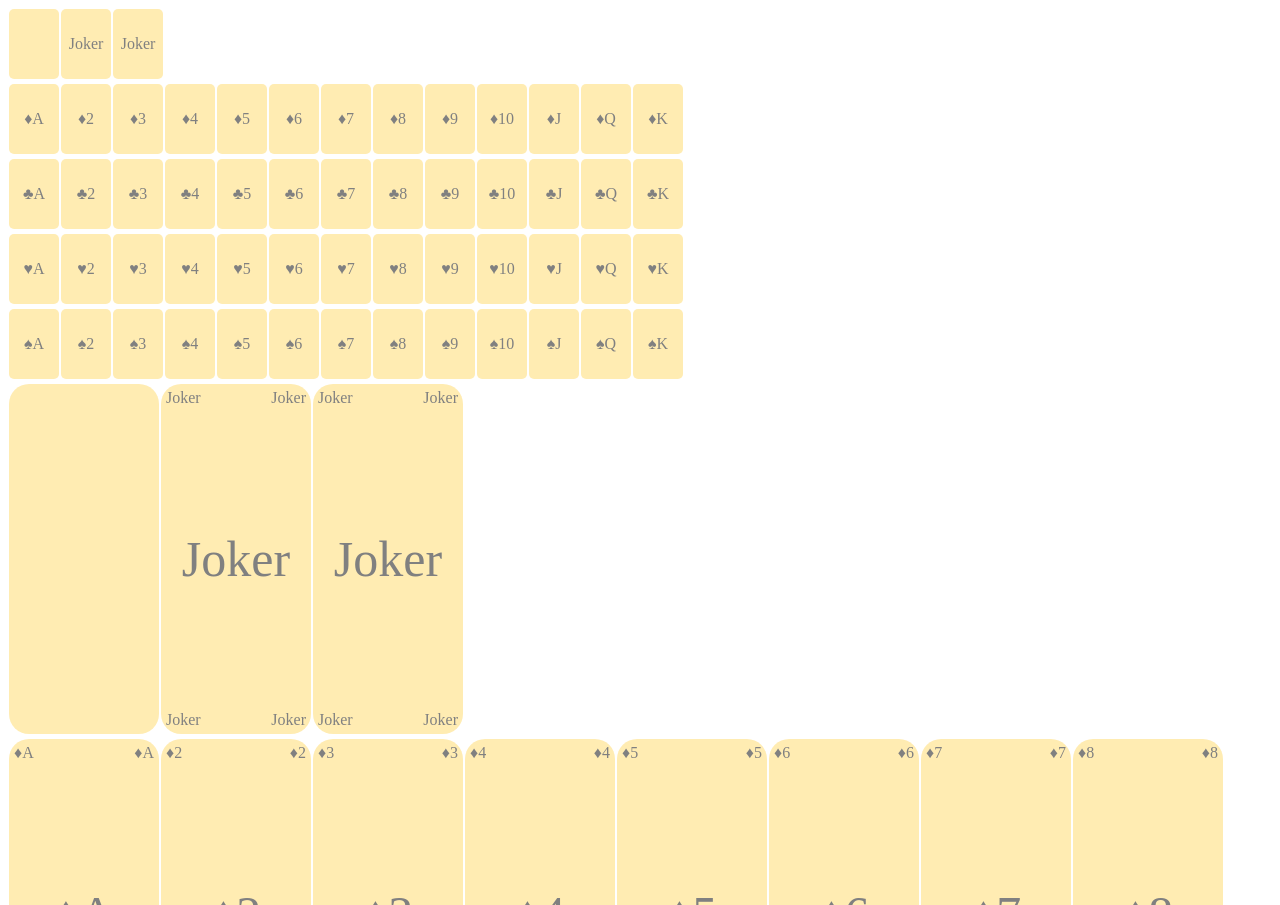
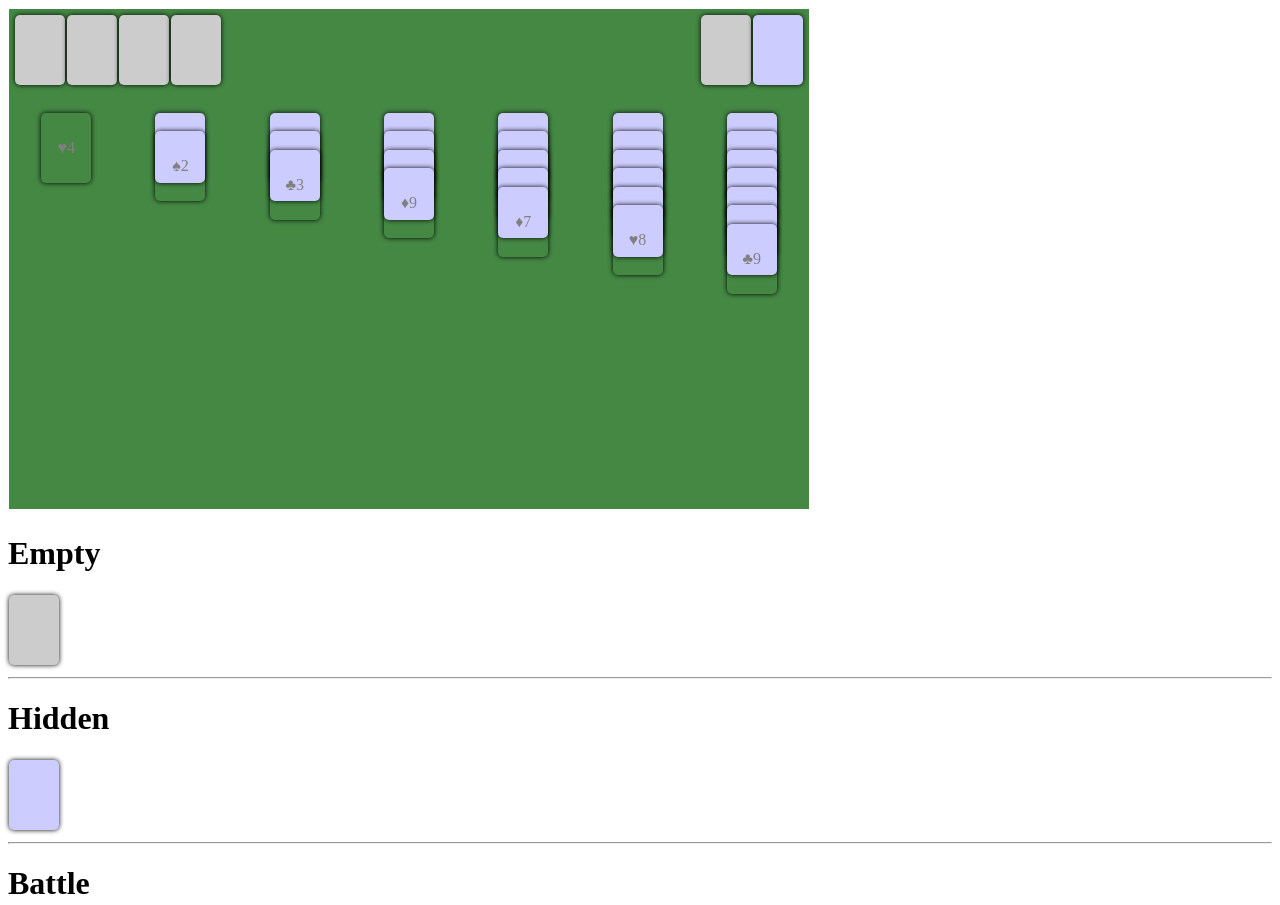
Before and after one commit to Geompse/Geompse.github.io, a plain HTML site: page index.html in a window 1280 px wide. Shown: the top 905 px of the page. Drawn offline with Linux system fonts and the light colour scheme.

Commit message:
Klondike Solitaire

```diff
--- a/dom/AnchorHTMLElement.js
+++ b/dom/AnchorHTMLElement.js
@@ -9,12 +9,13 @@ class AnchorHTMLElement extends HTMLElement
 		var anchor_html = new AnchorHTMLElement();
 		anchor_html.setAttribute('horizontal',horizontal);
 		anchor_html.setAttribute('vertical',vertical);
-		if(typeof(value) != 'value')
+		if(typeof(value) != 'undefined')
 			anchor_html.setAttribute('value',value);
 		if(typeof(className) != 'undefined')
 			anchor_html.className = className;
 		return anchor_html;
 	}
+
 	constructor()
 	{
 		super();
@@ -29,7 +30,7 @@ class AnchorHTMLElement extends HTMLElement
 		style.textContent = `
 			:host([horizontal="left"]){--horizontal:left;}
 			:host([horizontal="center"]){--horizontal:center;}
-			:host([horizontal="right"]){--horizontal:right;}
+			:host([horizontal="right"]){--horizontal:right;direction:rtl;}
 			:host([vertical="top"]){--vertical:top;}
 			:host([vertical="middle"]){--vertical:middle;}
 			:host([vertical="bottom"]){--vertical:bottom;}
@@ -45,7 +46,9 @@ class AnchorHTMLElement extends HTMLElement
 	}
 	update()
 	{
-		this.content.innerHTML = this.getAttribute('value');
+		var value = this.getAttribute('value');
+		if(this.content.innerHTML != value)
+			this.content.innerHTML = value;
 	}
 }
 customElements.define('anchor-html',AnchorHTMLElement);
--- a/dom/GameCardElement.js
+++ b/dom/GameCardElement.js
@@ -4,33 +4,100 @@ class GameCardElement extends HTMLElement
 	static SUIT_CLUBS = '\u2663';
 	static SUIT_HEARTS = '\u2665';
 	static SUIT_DIAMONDS = '\u2666';
+	static SUITS_NONE = [''];
+	static SUITS_ALPHA = [GameCardElement.SUIT_CLUBS,GameCardElement.SUIT_DIAMONDS,GameCardElement.SUIT_HEARTS,GameCardElement.SUIT_SPADES];
 	static SUITS_COLOR = [GameCardElement.SUIT_DIAMONDS,GameCardElement.SUIT_CLUBS,GameCardElement.SUIT_HEARTS,GameCardElement.SUIT_SPADES];
-	static SUITS_ALPHA = [GameCardElement.SUIT_CLUBS,GameCardElement.SUIT_DIAMONDS,GameCardElement.SUIT_HEARTS,GameCardElement.SUIT_SPADES];
-	static SUITS = GameCardElement.SUITS_COLOR;
 
-	static DECK13 = ['1','2','3','4','5','6','7','8','9','10','J','Q','K'];
-	static DECK13_AS_FIRST = ['A','2','3','4','5','6','7','8','9','10','J','Q','K'];
-	static DECK13_AS_LAST = ['2','3','4','5','6','7','8','9','10','J','Q','K','A'];
-	static DECK = GameCardElement.DECK13_AS_FIRST;
-
+	static FOOL = 'Excuse';
 	static BLACK_JOKER = '*';
 	static RED_JOKER = '#';
+	static RANK_EMPTY = '-';
+	static RANK_HIDDEN = '';
+	static RANKS_8 = ['7','8','9','10','J','Q','K','A'];
+	static RANKS_13 = ['1','2','3','4','5','6','7','8','9','10','J','Q','K'];
+	static RANKS_13_AS_FIRST = ['A','2','3','4','5','6','7','8','9','10','J','Q','K'];
+	static RANKS_13_AS_LAST = ['2','3','4','5','6','7','8','9','10','J','Q','K','A'];
+	static RANKS_14 = ['1','2','3','4','5','6','7','8','9','10','J','C','Q','K'];
+	static RANKS_21_FOOL = ['1','2','3','4','5','6','7','8','9','10','11','12','13','14','15','16','17','18','19','20','21',GameCardElement.FOOL];
+
+	static DECK_EMPTY = [[GameCardElement.SUITS_NONE,[GameCardElement.RANK_EMPTY]]];
+	static DECK_HIDDEN = [[GameCardElement.SUITS_NONE,[GameCardElement.RANK_HIDDEN]]];
+	static DECK_32 = [[GameCardElement.SUITS_COLOR,GameCardElement.RANKS_8]];
+	static DECK_52_ALPHA = [[GameCardElement.SUITS_ALPHA,GameCardElement.RANKS_13_AS_FIRST]];
+	static DECK_52_COLOR = [[GameCardElement.SUITS_COLOR,GameCardElement.RANKS_13_AS_FIRST]];
+	static DECK_54 = [[GameCardElement.SUITS_COLOR,GameCardElement.RANKS_13_AS_LAST],[GameCardElement.SUITS_NONE,[GameCardElement.BLACK_JOKER,GameCardElement.RED_JOKER]]];
+	static DECK_78 = [[GameCardElement.SUITS_COLOR,GameCardElement.RANKS_14],[GameCardElement.SUITS_NONE,GameCardElement.RANKS_21_FOOL]];
+	static DECKS = {
+		'Empty':GameCardElement.DECK_EMPTY,
+		'Hidden':GameCardElement.DECK_HIDDEN,
+		'Battle':GameCardElement.DECK_54,
+		'Belote':GameCardElement.DECK_32,
+		'Bridge':GameCardElement.DECK_52_ALPHA,
+		'Tarot':GameCardElement.DECK_78,
+		'null':null
+	};
+
+	static expand(deck)
+	{
+		var expand = [];
+		for(var definition of deck)
+			for(var suit of definition[0])
+				for(var rank of definition[1])
+					expand.push([suit,rank]);
+		return expand;
+	}
+	static shuffle(deck)
+	{
+		var shuffle = GameCardElement.expand(deck);
+		for(var i=shuffle.length; i>0; i--)
+		{
+			var random = Math.floor(Math.random()*i);
+			if(typeof(shuffle[i]) == 'undefined')
+				continue;
+			var temp = shuffle[i];
+			shuffle[i] = shuffle[random];
+			shuffle[random] = temp;
+		}
+		return shuffle;
+	}
+	static debugDecks()
+	{
+		for(var deck in GameCardElement.DECKS)
+		{
+			if(!GameCardElement.DECKS[deck])
+				continue;
+			var title = document.createElement('h1');
+			title.innerHTML = deck;
+			document.body.appendChild(title);
+			for(var large of [false/*,true*/])
+			{
+				for(var definition of GameCardElement.DECKS[deck])
+				{
+					for(var suit of definition[0])
+					{
+						for(var rank of definition[1])
+							document.body.appendChild(GameCardElement.factory(suit,rank,large));
+						document.body.appendChild(document.createElement('br'));
+					}
+				}
+			}
+			document.body.appendChild(document.createElement('hr'));
+		}
+	}
 
 	static get observedAttributes()
 	{
-		return ['suit','rank','large'];
+		return ['suit','rank','large','empty'];
 	}
 	static factory(suit,rank,large)
 	{
 		var game_card = new GameCardElement();
-		if(suit)
-			game_card.setAttribute('suit',suit);
-		if(rank)
-			game_card.setAttribute('rank',rank);
+		game_card.setValue(suit,rank,large);
 		if(large)
 			game_card.toggleAttribute('large');
 		return game_card;
 	}
+
 	constructor()
 	{
 		super();
@@ -42,6 +109,7 @@ class GameCardElement extends HTMLElement
 
 		var suit = this.getAttribute('suit');
 		var rank = this.getAttribute('rank');
+		wrapper.appendChild(AnchorHTMLElement.factory('center','top',suit+rank,'value_top'));
 		wrapper.appendChild(AnchorHTMLElement.factory('center','middle',suit+rank,'value_center'));
 		for(var top_bottom of ['top','bottom'])
 			for(var left_right of ['left','right'])
@@ -49,12 +117,17 @@ class GameCardElement extends HTMLElement
 
 		var style = document.createElement('style');
 		style.textContent = `
-			:host{display:inline-block;width:50px;height:70px;margin:1px;}
+			:host{display:inline-block;width:50px;height:70px;margin:1px;user-select:none;}
 			:host([large]){--centervaluefontsize:50px;--minivaluesdisplay:inline-block;display:inline-block;width:150px;height:350px;--cardborderradius:20px;}
-			:host([suit="${GameCardElement.SUIT_SPADES}"],[suit="${GameCardElement.SUIT_CLUBS}"],[rank="${GameCardElement.BLACK_JOKER}"]){--cardcolor:black;--cardbackground:rgba(0,0,0,0.1);}
-			:host([suit="${GameCardElement.SUIT_HEARTS}"],[suit="${GameCardElement.SUIT_DIAMONDS}"],[rank="${GameCardElement.RED_JOKER}"]){--cardcolor:red;--cardbackground:rgba(255,0,0,0.1);}
-			.wrapper{box-sizing:border-box;display:inline-block;position:relative;width:100%;height:100%;color:var(--cardcolor,gray);background:var(--cardbackground,rgba(255,192,0,0.3));border-radius:var(--cardborderradius,5px)}
-			.value_center{display:inline-block;position:absolute;top:0px;left:0px;width:100%;height:100%;font-size:var(--centervaluefontsize,initial);}
+			:host([covered]){--topvaluedisplay:inline-block;--centervaluedisplay:none;}
+			:host([rank]:not([suit])){--cardcolor:black;--cardbackground:#FEC;}
+			:host([suit="${GameCardElement.SUIT_SPADES}"],[suit="${GameCardElement.SUIT_CLUBS}"],[rank="${GameCardElement.BLACK_JOKER}"]){--cardcolor:black !important;--cardbackground:#EEE !important;}
+			:host([suit="${GameCardElement.SUIT_HEARTS}"],[suit="${GameCardElement.SUIT_DIAMONDS}"],[rank="${GameCardElement.RED_JOKER}"]){--cardcolor:red !important;--cardbackground:#FEE !important;}
+			:host([rank="${GameCardElement.RANK_EMPTY}"]){--cardcolor:black;--cardbackground:#CCC !important;}
+			:host([rank=""]){--cardcolor:black;--cardbackground:#CCF !important;}
+			.wrapper{box-sizing:border-box;display:inline-block;position:relative;width:100%;height:100%;color:var(--cardcolor,gray);background:var(--cardbackground,transparent);border-radius:var(--cardborderradius,5px);box-shadow:0px 0px 5px #000;}
+			.value_top{display:var(--topvaluedisplay,none);position:absolute;top:0px;left:0px;width:100%;height:100%;font-size:var(--centervaluefontsize,initial);}
+			.value_center{display:var(--centervaluedisplay,inline-block);position:absolute;top:0px;left:0px;width:100%;height:100%;font-size:var(--centervaluefontsize,initial);}
 			.value_top_left{display:var(--minivaluesdisplay,none);position:absolute;top:5px;left:5px;width:25%;height:25%;}
 			.value_top_right{display:var(--minivaluesdisplay,none);position:absolute;top:5px;right:5px;width:25%;height:25%;}
 			.value_bottom_left{display:var(--minivaluesdisplay,none);position:absolute;bottom:5px;left:5px;width:25%;height:25%;}
@@ -72,9 +145,23 @@ class GameCardElement extends HTMLElement
 	{
 		var suit = this.getAttribute('suit');
 		var rank = this.getAttribute('rank');
+
+		var newvalue = (suit?suit:'')+(rank?rank:'');
+		if(rank == GameCardElement.BLACK_JOKER || rank == GameCardElement.RED_JOKER)
+			newvalue = 'Joker';
+		if(rank == GameCardElement.RANK_EMPTY)
+			newvalue = '';
 		var chs = this.shadowRoot.querySelectorAll('anchor-html');
 		for(var c=0; c<chs.length; c++)
-			chs[c].setAttribute('value',rank==GameCardElement.BLACK_JOKER||rank==GameCardElement.RED_JOKER?'Joker':((suit?suit:'')+(rank?rank:'')));
+			if(chs[c].getAttribute('value') != newvalue)
+				chs[c].setAttribute('value',newvalue);
+	}
+	setValue(suit,rank)
+	{
+		if(suit)
+			this.setAttribute('suit',suit);
+		if(typeof(rank) != 'undefined')
+			this.setAttribute('rank',rank);
 	}
 }
 customElements.whenDefined('anchor-html').then(function(){
--- /dev/null
+++ b/dom/KlondikeSolitaireGameElement.js
@@ -0,0 +1,80 @@
+class KlondikeSolitaireGameElement extends HTMLElement
+{
+	static factory(suit,rank,large)
+	{
+		var game = new KlondikeSolitaireGameElement();
+		return game;
+	}
+
+	constructor()
+	{
+		super();
+		this.setup();
+		var shadow = this.attachShadow({mode:'closed'});
+
+		var wrapper = document.createElement('span');
+		wrapper.className = 'wrapper';
+		shadow.appendChild(wrapper);
+
+		var foundations = document.createElement('span');
+		foundations.className = 'foundations';
+		foundations.appendChild(GameCardElement.factory(GameCardElement.SUIT_NONE,GameCardElement.RANK_EMPTY));
+		foundations.appendChild(GameCardElement.factory(GameCardElement.SUIT_NONE,GameCardElement.RANK_EMPTY));
+		foundations.appendChild(GameCardElement.factory(GameCardElement.SUIT_NONE,GameCardElement.RANK_EMPTY));
+		foundations.appendChild(GameCardElement.factory(GameCardElement.SUIT_NONE,GameCardElement.RANK_EMPTY));
+		wrapper.appendChild(foundations);
+
+		var stock = document.createElement('span');
+		stock.className = 'stock';
+		//stock.appendChild(GameCardElement.factory(GameCardElement.SUIT_NONE,GameCardElement.RANK_EMPTY));
+		//stock.appendChild(GameCardElement.factory(GameCardElement.SUIT_NONE,GameCardElement.RANK_EMPTY));
+		stock.appendChild(GameCardElement.factory(GameCardElement.SUIT_NONE,GameCardElement.RANK_EMPTY));
+		stock.appendChild(GameCardElement.factory(GameCardElement.SUIT_NONE,GameCardElement.RANK_HIDDEN));
+		wrapper.appendChild(stock);
+
+		var piles = document.createElement('span');
+		piles.className = 'piles';
+		for(var p=0; p<7; p++)
+		{
+			var pile = document.createElement('span');
+			pile.className = 'pile';
+			for(var c=0; c<p; c++)
+			{
+				var card = GameCardElement.factory(GameCardElement.SUIT_NONE,GameCardElement.RANK_HIDDEN);
+				if(!card.hasAttribute('covered'))
+					card.toggleAttribute('covered');
+				pile.appendChild(card);
+			}
+			pile.appendChild(GameCardElement.factory(this.piles[p][p][0],this.piles[p][p][1]));
+			piles.appendChild(pile);
+		}
+		wrapper.appendChild(piles);
+
+		var style = document.createElement('style');
+		style.textContent = `
+			:host{display:inline-block;width:800px;height:500px;margin:1px;user-select:none;background:#484;position:relative;}
+			.foundations{position:absolute;left:5px;top:5px;width:50%;height:15%;text-align:left;}
+			.stock{position:absolute;right:5px;top:5px;width:50%;height:15%;text-align:right;}
+			.piles{display:table;position:absolute;left:0px;width:100%;bottom:0px;height:85%;}
+			.pile{display:table-cell;width:calc(100%/7);text-align:center;padding-top:10%;}
+			.pile game-card{display:block;margin:-45% auto;}
+			game-card{cursor:pointer;}
+		`;
+		shadow.appendChild(style);
+	}
+	setup()
+	{
+		var deck = GameCardElement.shuffle(GameCardElement.DECK_52_ALPHA);
+		this.piles = [];
+		for(var p=0; p<7; p++)
+		{
+			this.piles.push([]);
+			for(var c=0; c<=p; c++)
+				this.piles[p].push(deck.pop());
+		}
+		this.stock = deck;
+	}
+}
+customElements.whenDefined('game-card').then(function(){
+	customElements.define('klondike-solitaire-game',KlondikeSolitaireGameElement);
+});
--- a/index.html
+++ b/index.html
@@ -5,24 +5,15 @@
 <link rel="icon" type="image/png" href="./favicon.png" />
 <script type="text/javascript" src="./dom/AnchorHTMLElement.js" async></script>
 <script type="text/javascript" src="./dom/GameCardElement.js" async></script>
+<script type="text/javascript" src="./dom/KlondikeSolitaireGameElement.js" async></script>
 </head>
 <body>
 <script type="text/javascript">
 
-customElements.whenDefined('game-card').then(function(){
+customElements.whenDefined('klondike-solitaire-game').then(function(){
 	document.body.innerHTML = '';
-	for(var large of [false,true])
-	{
-		for(var rank of ['',GameCardElement.BLACK_JOKER,GameCardElement.RED_JOKER])
-			document.body.appendChild(GameCardElement.factory('',rank,large));
-		document.body.appendChild(document.createElement('br'));
-		for(var suit of GameCardElement.SUITS)
-		{
-			for(var rank of GameCardElement.DECK)
-				document.body.appendChild(GameCardElement.factory(suit,rank,large));
-			document.body.appendChild(document.createElement('br'));
-		}
-	}
+	document.body.appendChild(KlondikeSolitaireGameElement.factory());
+	GameCardElement.debugDecks();
 });
 
 </script>
```
